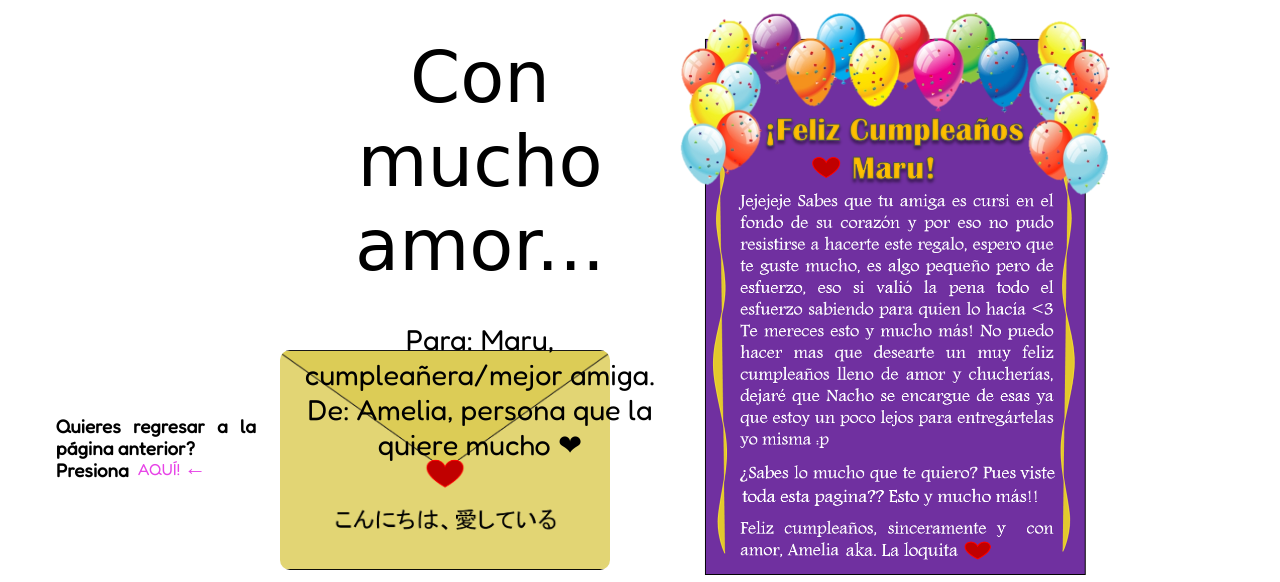
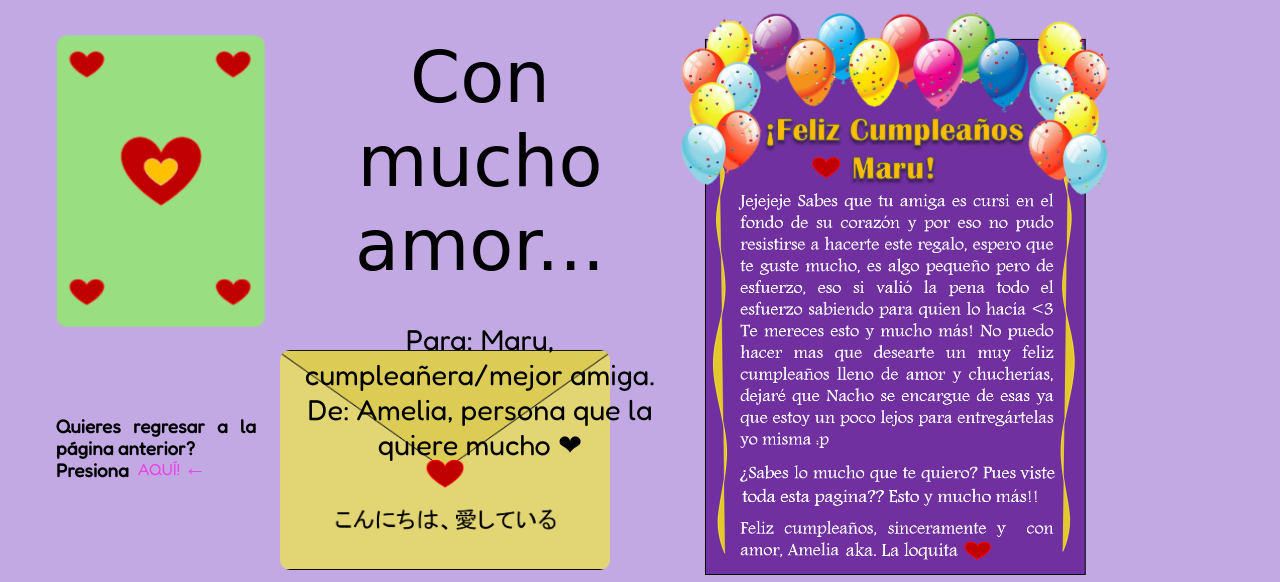
Before and after one commit to Hannah2016/FelizCumpleMaru, a plain HTML site: page cartas.html in a window 1280 px wide. Drawn offline with Linux system fonts and the light colour scheme; files whose address does not match are found by name; a web font is replaced by a local one.

Commit message:
Update style2.css

```diff
--- a/Styles/style2.css
+++ b/Styles/style2.css
@@ -41,7 +41,7 @@ For the last gift
 }
 
 body {
-  /*background: #c3a9e4;*/
+  background: #c3a9e4;
   width: 100%;
   height: 100vh;
   display: flex;
@@ -64,7 +64,7 @@ body {
 }
 
 .card-img1 {
-  background: url(Images/carta1.png);
+  background: url(/Images/carta1.png);
   position: relative;
   width: 100%;
   height: 100%;
```
